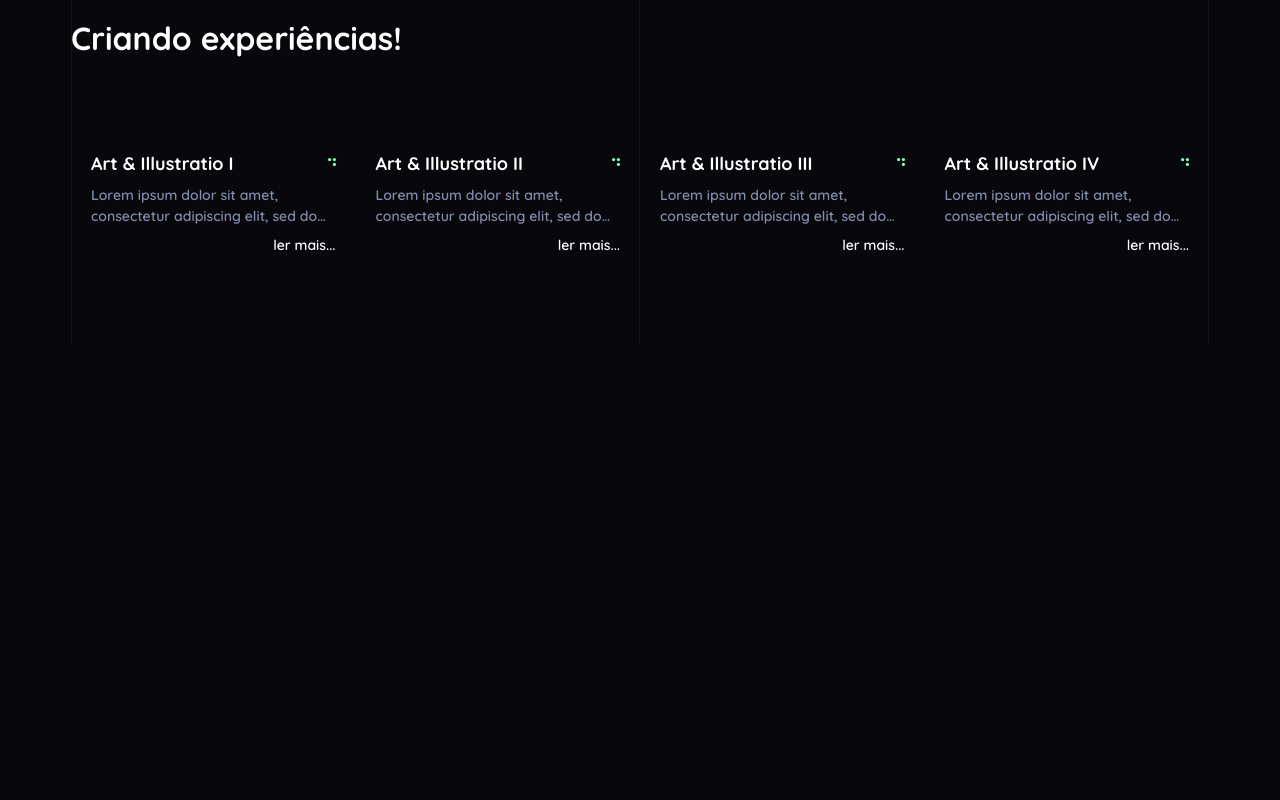
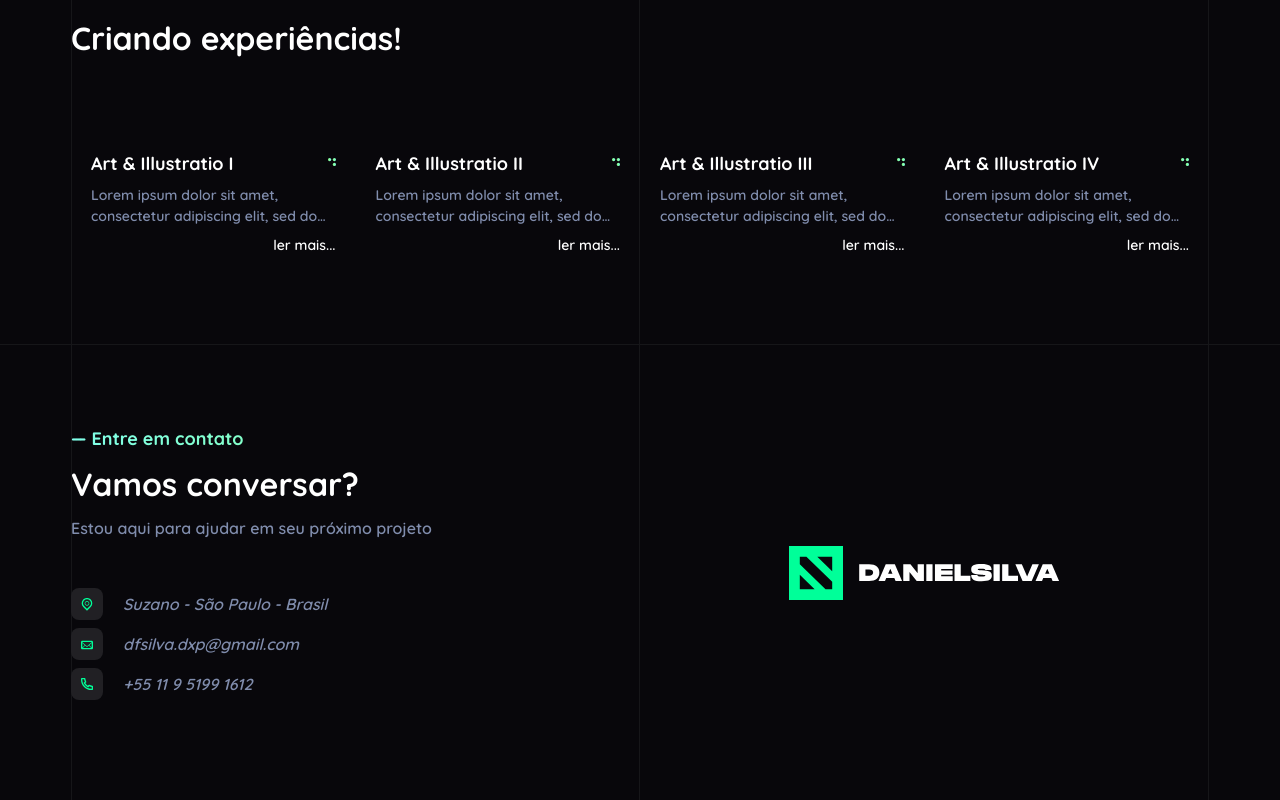
Before and after one commit to dfsilva-dxp/dfsilva-portfolio, a Next.js app: page / in a window 1280 px wide. Shown: the part 1120-1920 px from the top of the page. Before the commit the page ends 1464 px from the top, so only its background shows below. Built offline with nearby package versions, Linux system fonts and the light colour scheme.

Commit message:
feat: add contactus section

```diff
--- /dev/null
+++ b/src/components/ContactUs/index.tsx
@@ -0,0 +1,69 @@
+import {
+  AddressProps,
+  ContactUsProps,
+  DescriptionProps,
+  GroupContentProps,
+  IconProps,
+  LeftProps,
+  ParagraphProps,
+  RightProps,
+  SubtitleProps,
+  TitleProps
+} from "./types";
+
+import {
+  Address,
+  Container,
+  Description,
+  GroupContent,
+  Icon,
+  Left,
+  Paragraph,
+  Right,
+  Subtitle,
+  Title
+} from "./styles";
+
+export default function ContactUs({ children }: ContactUsProps) {
+  return <Container>{children}</Container>;
+}
+
+ContactUs.Left = function ContactUsLeft({ children }: LeftProps) {
+  return <Left>{children}</Left>;
+};
+
+ContactUs.Right = function ContactUsRight({ children }: RightProps) {
+  return <Right>{children}</Right>;
+};
+
+ContactUs.Title = function ContactUsTitle({ children }: TitleProps) {
+  return <Title>{children}</Title>;
+};
+
+ContactUs.Subtitle = function ContactUsSubtitle({ children }: SubtitleProps) {
+  return <Subtitle>{children}</Subtitle>;
+};
+
+ContactUs.Description = function ContactUsDescription({
+  children
+}: DescriptionProps) {
+  return <Description>{children}</Description>;
+};
+
+ContactUs.Address = function ContactUsAddress({ children }: AddressProps) {
+  return <Address>{children}</Address>;
+};
+
+ContactUs.Paragraph = function ContactUsParagraph({
+  children
+}: ParagraphProps) {
+  return <Paragraph>{children}</Paragraph>;
+};
+
+ContactUs.Group = function ContactUsGroup({ children }: GroupContentProps) {
+  return <GroupContent>{children}</GroupContent>;
+};
+
+ContactUs.Icon = function ContactUsIcon({ children }: IconProps) {
+  return <Icon>{children}</Icon>;
+};
--- /dev/null
+++ b/src/components/ContactUs/styles.ts
@@ -0,0 +1,74 @@
+import styled, { css } from "styled-components";
+
+import * as Header from "components/Header/styles";
+import * as About from "components/About/styles";
+import * as Grid from "components/Grid/styles";
+
+export const Container = styled.div`
+  ${({ theme }) => css`
+    padding-top: ${theme.spacings.xxlarge};
+    padding-bottom: ${theme.spacings.xxlarge};
+
+    @media (max-width: 991px) {
+      ${Grid.Display} {
+        grid-template-columns: 1fr;
+        gap: ${theme.spacings.xlarge};
+      }
+    }
+  `}
+`;
+
+export const Left = styled.div`
+  ${({ theme }) => css`
+    display: grid;
+    gap: ${theme.spacings.xxsmall};
+  `}
+`;
+
+export const Right = styled.div`
+  display: grid;
+  place-items: center;
+`;
+
+export const Title = styled(Header.Title)``;
+
+export const Subtitle = styled(About.Subtitle)``;
+
+export const Description = styled(Header.ShortDescription)``;
+
+export const Address = styled.address`
+  ${({ theme }) => css`
+    display: grid;
+    gap: ${theme.spacings.xxsmall};
+    padding-top: ${theme.spacings.xlarge};
+    padding-bottom: ${theme.spacings.medium};
+  `}
+`;
+
+export const GroupContent = styled.div`
+  ${({ theme }) => css`
+    display: grid;
+    grid-template-columns: auto 1fr;
+    gap: ${theme.spacings.medium};
+    align-items: center;
+    justify-content: center;
+  `}
+`;
+
+export const Paragraph = styled.p`
+  ${({ theme }) => css`
+    font-weight: ${theme.font.weight.medium};
+    color: ${theme.colors.gray400};
+  `}
+`;
+
+export const Icon = styled.div`
+  ${({ theme }) => css`
+    color: ${theme.colors.primary};
+    background: ${theme.colors.panel};
+    padding: ${theme.spacings.xxsmall};
+    display: grid;
+    place-items: center;
+    border-radius: ${theme.border.radius};
+  `}
+`;
--- /dev/null
+++ b/src/components/ContactUs/types.ts
@@ -0,0 +1,23 @@
+import { ReactNode } from "react";
+
+export type ContactUsProps = {
+  children: ReactNode;
+};
+
+export type LeftProps = ContactUsProps;
+
+export type RightProps = ContactUsProps;
+
+export type TitleProps = ContactUsProps;
+
+export type SubtitleProps = ContactUsProps;
+
+export type DescriptionProps = ContactUsProps;
+
+export type AddressProps = ContactUsProps;
+
+export type GroupContentProps = ContactUsProps;
+
+export type ParagraphProps = ContactUsProps;
+
+export type IconProps = ContactUsProps;
--- a/src/components/index.ts
+++ b/src/components/index.ts
@@ -1,6 +1,7 @@
 export { default as About } from "./About";
 export { default as Base } from "./Base";
 export { default as Burguer } from "./BurguerButton";
+export { default as ContactUs } from "./ContactUs";
 export { default as DottedSquare } from "./DottedSquare";
 export { default as Experiences } from "./Experiences";
 export { default as FallowMe } from "./FallowMe";
--- /dev/null
+++ b/src/container/contactus.tsx
@@ -0,0 +1,60 @@
+import Image from "next/image";
+import { RiPhoneLine } from "react-icons/ri";
+import { TiLocationOutline, TiMail } from "react-icons/ti";
+
+import { Base, ContactUs, Grid } from "components";
+
+export default function ContacUsContainer() {
+  return (
+    <Base>
+      <Base.Container>
+        <Base.Grid />
+
+        <ContactUs>
+          <Grid>
+            <ContactUs.Left>
+              <ContactUs.Title>Entre em contato</ContactUs.Title>
+
+              <ContactUs.Subtitle>Vamos conversar?</ContactUs.Subtitle>
+
+              <ContactUs.Description>
+                Estou aqui para ajudar em seu próximo projeto
+              </ContactUs.Description>
+
+              <ContactUs.Address>
+                <ContactUs.Group>
+                  <ContactUs.Icon>
+                    <TiLocationOutline />
+                  </ContactUs.Icon>
+                  <ContactUs.Paragraph>
+                    Suzano - São Paulo - Brasil
+                  </ContactUs.Paragraph>
+                </ContactUs.Group>
+
+                <ContactUs.Group>
+                  <ContactUs.Icon>
+                    <TiMail />
+                  </ContactUs.Icon>
+                  <ContactUs.Paragraph>
+                    dfsilva.dxp@gmail.com
+                  </ContactUs.Paragraph>
+                </ContactUs.Group>
+
+                <ContactUs.Group>
+                  <ContactUs.Icon>
+                    <RiPhoneLine />
+                  </ContactUs.Icon>
+                  <ContactUs.Paragraph>+55 11 9 5199 1612</ContactUs.Paragraph>
+                </ContactUs.Group>
+              </ContactUs.Address>
+            </ContactUs.Left>
+
+            <ContactUs.Right>
+              <Image src="/img/logo-contactus.svg" width={271} height={54} />
+            </ContactUs.Right>
+          </Grid>
+        </ContactUs>
+      </Base.Container>
+    </Base>
+  );
+}
--- a/src/container/index.ts
+++ b/src/container/index.ts
@@ -1,4 +1,5 @@
 export { default as About } from "./about";
+export { default as ContactUs } from "./contactus";
 export { default as Experiences } from "./experiences";
 export { default as FallowMe } from "./fallowMe";
 export { default as Header } from "./header";
--- a/src/container/navbar.tsx
+++ b/src/container/navbar.tsx
@@ -25,10 +25,6 @@ export default function NavbarContainer() {
     {
       name: "Vamos Conversar?",
       index: "02."
-    },
-    {
-      name: "+55 11 9 5199 1612",
-      index: "03."
     }
   ];
 
--- a/src/pages/index.tsx
+++ b/src/pages/index.tsx
@@ -1,20 +1,24 @@
 import { Element } from "react-scroll";
 
-import { About, Experiences, Header, Navbar } from "container";
+import { About, ContactUs, Experiences, Header, Navbar } from "container";
 
 export default function Home() {
   return (
     <>
       <Navbar />
 
-      <Element name="Home">
+      <Element name="home">
         <Header />
       </Element>
 
       <About />
 
-      <Element name="Portfólio">
+      <Element name="works">
         <Experiences />
+      </Element>
+
+      <Element name="contact-us">
+        <ContactUs />
       </Element>
     </>
   );
```
Also changed, not shown: public/img/logo-contactus.svg (added).
